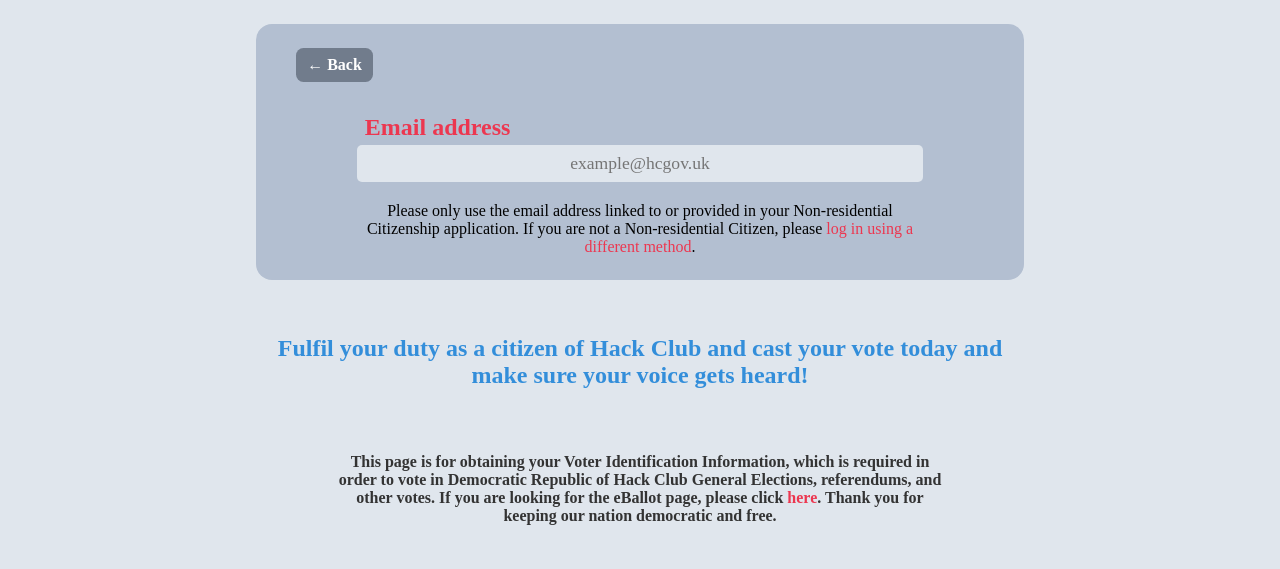
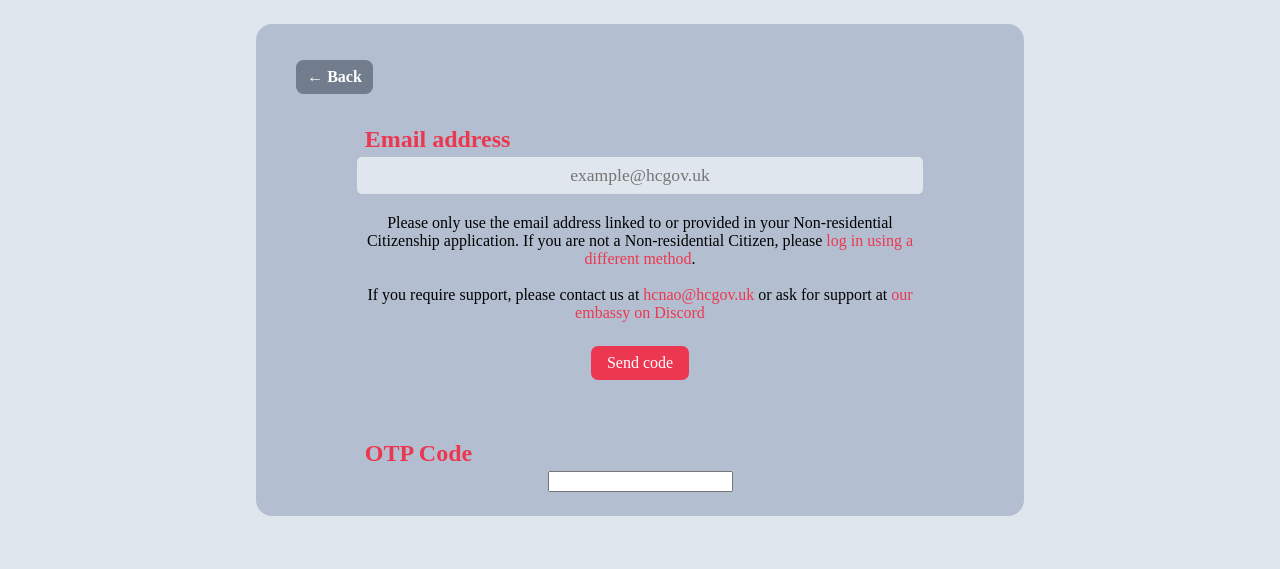
Before and after one commit to astra-the-boop/voterid-v4, a website: page nrc-login/index.html in a window 1280 px wide. Shown: the part 223-792 px from the top of the page. Drawn offline with Linux system fonts and the light colour scheme; a web font is replaced by a local one.

Commit message:
ouppy wruf wruff wrrrufff awrrufffffff mrrowww awrruff

```diff
--- a/nrc-login/index.html
+++ b/nrc-login/index.html
@@ -16,8 +16,14 @@
             <a href=".."><button id="back">← Back</button></a>
         </div>
         <h3 class="nrc-text">Email address</h3>
-        <input id="email" placeholder="example@hcgov.uk">
-        <p class="nrc-subtext">Please only use the email address linked to or provided in your Non-residential Citizenship application. If you are not a Non-residential Citizen, please <a href="..">log in using a different method</a>.</p>
+        <input id="email" type="email" placeholder="example@hcgov.uk">
+        <p class="nrc-subtext">Please only use the email address linked to or provided in your Non-residential Citizenship application. If you are not a Non-residential Citizen, please <a href="..">log in using a different method</a>.<br><br>If you require support, please contact us at <a href="mailto:hcnao@hcgov.uk">hcnao@hcgov.uk</a> or ask for support at <a href="https://discord.gg/MbNrfg37Cc">our embassy on Discord</a></p>
+        <button id="send-code">Send code</button>
+
+        <div id="otp">
+            <h3 class="nrc-text">OTP Code</h3>
+            <input type="text" autocomplete="one-time-code" inputmode="numeric" maxlength="6" pattern="\d{6}">
+        </div>
 
     </div>
     <br><br><h2 style="color: #338eda">Fulfil your duty as a citizen of Hack Club and cast your vote today and make sure your voice gets heard!</h2>
--- a/nrc-login/style.css
+++ b/nrc-login/style.css
@@ -80,6 +80,7 @@ a {
 
 #container1{
     text-align: left;
+    margin-top: 0.75rem;
 }
 
 #container1 button{
@@ -95,10 +96,6 @@ a {
 #container1 button:hover{
     cursor: pointer;
     background-color: #59616e;
-}
-
-#back-span{
-    margin-top: -2rem;
 }
 
 #email{
@@ -123,3 +120,18 @@ a {
     text-align: center;
     margin: 1.2rem auto auto auto;
 }
+
+#send-code{
+    all: unset;
+    border: none;
+    background-color: #ec3750;
+    color: white;
+    padding: 0.5rem 1rem;
+    border-radius: 7px;
+    margin: 1.5rem auto 1.75rem auto;
+}
+
+#send-code:hover{
+    cursor: pointer;
+    background-color: #c62339;
+}
```
